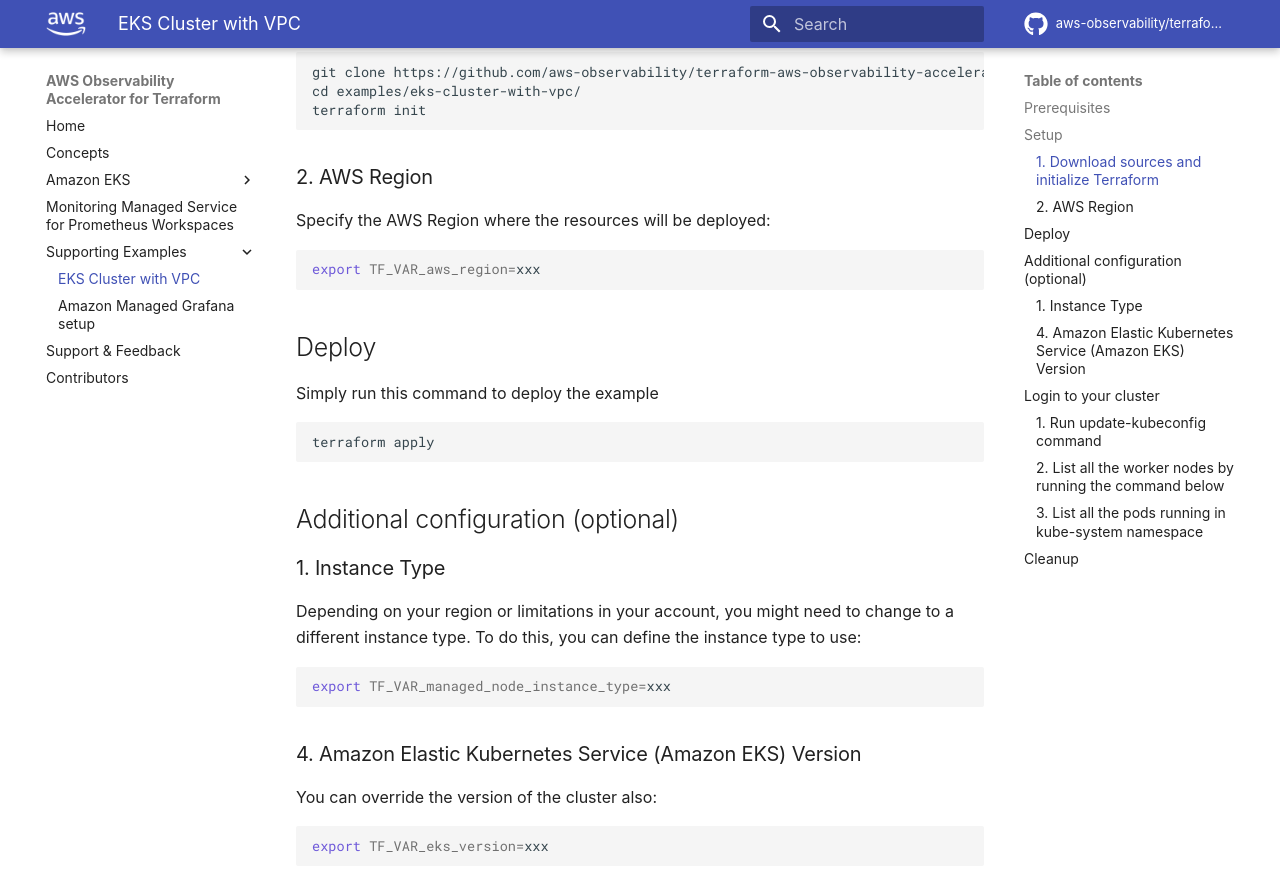
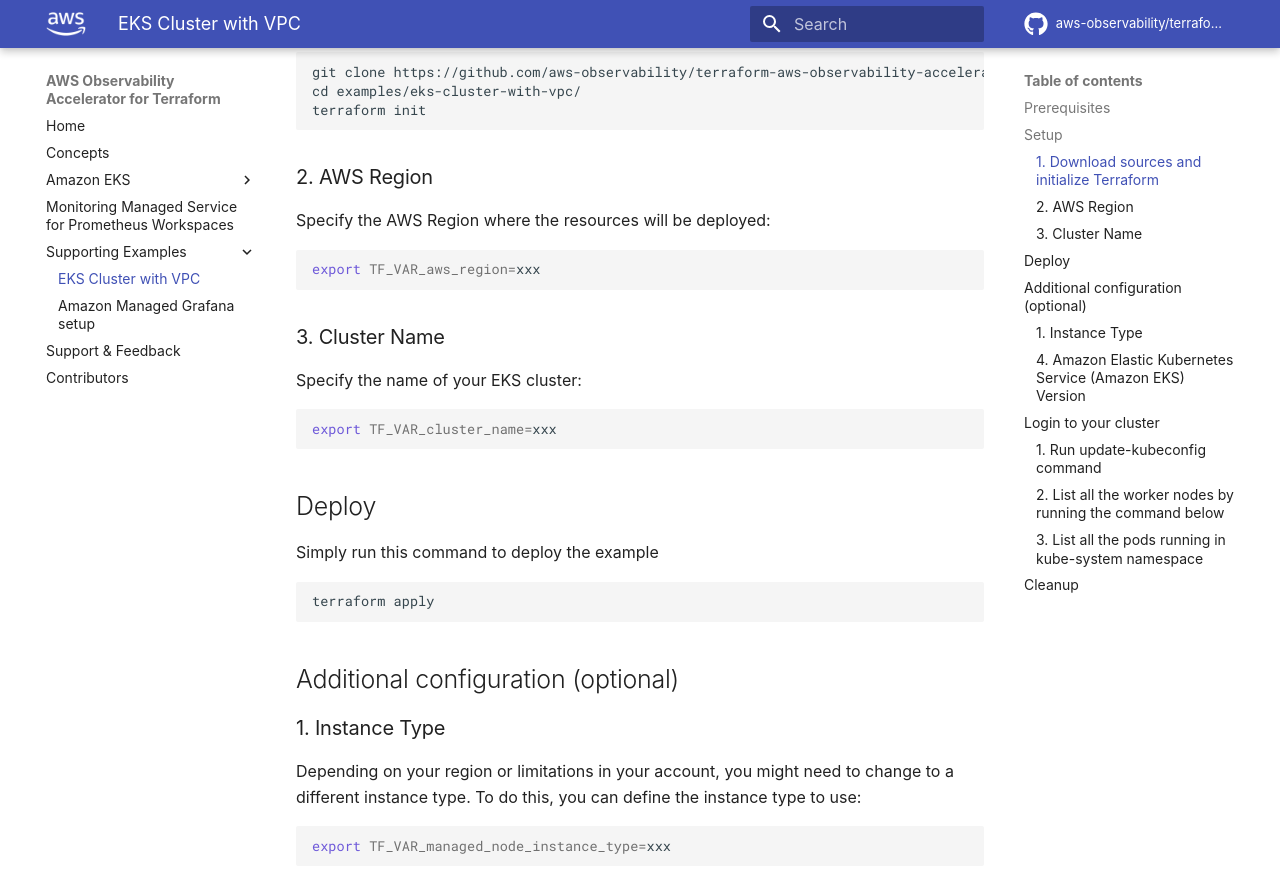
Before and after one commit to aws-observability/terraform-aws-observability-accelerator, an MkDocs documentation site: the page built from docs/helpers/new-eks-cluster.md, in a window 1280 px wide and 900 px high, scrolled down 723 px. Shown: the top 893 px of the window. Built offline with MkDocs 1.6.1 and Material for MkDocs 9.7.7, drawn with Linux system fonts in a browser that asks for light colours; some web fonts are replaced; comment, search, counter and statistics services are not loaded.

Commit message:
update docs

````diff
--- a/docs/helpers/new-eks-cluster.md
+++ b/docs/helpers/new-eks-cluster.md
@@ -31,6 +31,14 @@
 
 ```bash
 export TF_VAR_aws_region=xxx
+```
+
+### 3. Cluster Name
+
+Specify the name of your EKS cluster:
+
+```bash
+export TF_VAR_cluster_name=xxx
 ```
 
 ## Deploy
````
